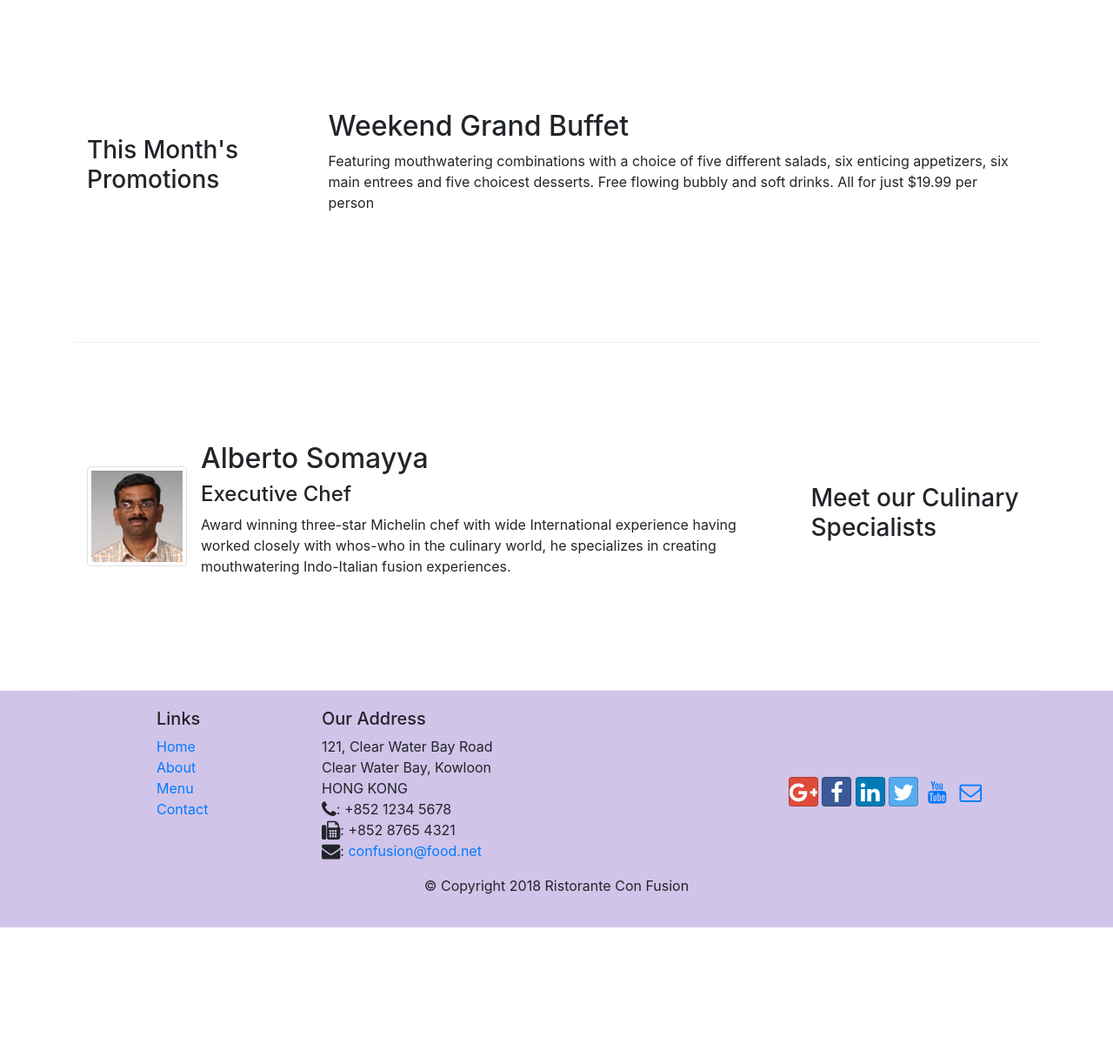
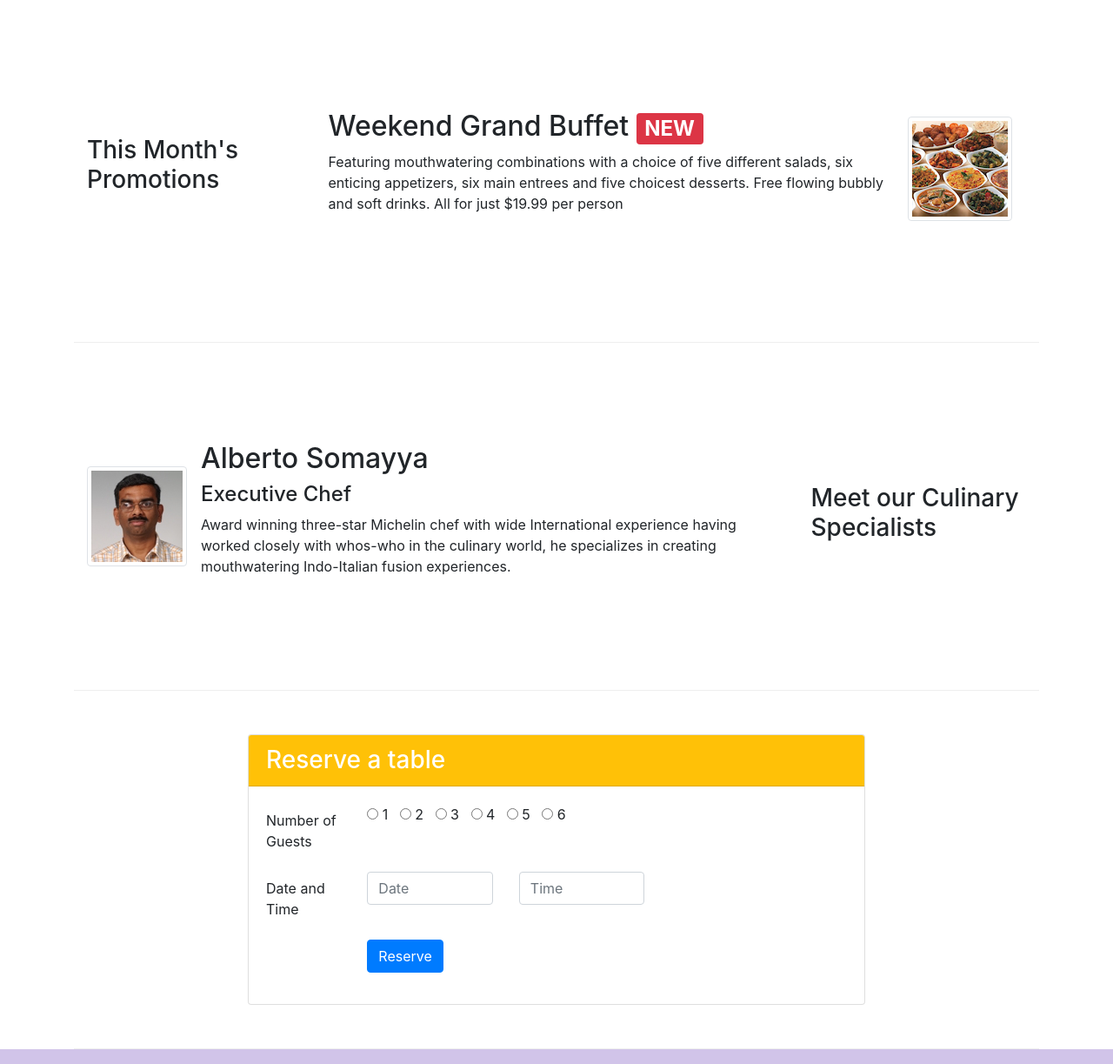
Before and after one commit to SaiRamyaKamali/Bootstrap, a website: page index.html in a window 1280 px wide. Shown: the part 740-1963 px from the top of the page at 87% size. Before the commit the page ends 1806 px from the top, so only its background shows below. Drawn offline with nearby package versions, Linux system fonts and the light colour scheme.

Commit message:
Assignment-2

```diff
--- a/css/styles.css
+++ b/css/styles.css
@@ -14,6 +14,7 @@
     background-color: #D1C4E9;
     margin:0px auto;
     padding: 20px 0px 20px 0px;
+    position: static;
 }
 
 .jumbotron {
--- a/index.html
+++ b/index.html
@@ -41,12 +41,15 @@
     <header class="jumbotron">
         <div class="container">
             <div class="row row-header ">
-                <div class="col-12 col-sm-6">
+                <div class="col-12 col-sm-5">
                     <h1>Ristorante con Fusion</h1>
                     <p>We take inspiration from the World's best cuisines, and create a unique fusion experience. Our lipsmacking creations will tickle your culinary senses!</p>
                 </div>
-                <div class="col-12 col-sm">
+                <div class="col-12 col-sm-2">
                     <img src="img/logo.png" class="img-fluid">
+                </div>
+                <div class="offset-md-1 col-sm-3 align-self-center">
+                    <a class="btn btn-warning  btn-block" href="#Reserve">Reserve Table</a>
                 </div>
             </div>
         </div>
@@ -74,8 +77,16 @@
                 <h3>This Month's Promotions</h3>
             </div>
             <div class="col col-sm col-md">
-                <h2>Weekend Grand Buffet</h2>
-                <p>Featuring mouthwatering combinations with a choice of five different salads, six enticing appetizers, six main entrees and five choicest desserts. Free flowing bubbly and soft drinks. All for just $19.99 per person </p>
+                <div class="media">
+                    <div class="media-body">
+                        <h2>Weekend Grand Buffet <span class="badge badge-danger">NEW</span></h2>
+                        <p class="d-none d-sm-block">Featuring mouthwatering combinations with a choice of five different salads, six enticing appetizers, six main entrees and five choicest desserts. Free flowing bubbly and soft drinks. All for just $19.99 per person </p>
+                    </div>
+                    &nbsp;
+                    &nbsp;
+                    <img class="d-flex mr-3 img-thumbnail align-self-center" src="img/buffet.png" alt="Uthappizza">
+                </div>
+
             </div>
         </div>
 
@@ -89,7 +100,47 @@
                     <div class="media-body">
                         <h2 class="mt-0">Alberto Somayya</h2>
                         <h4>Executive Chef</h4>
-                        <p>Award winning three-star Michelin chef with wide International experience having worked closely with whos-who in the culinary world, he specializes in creating mouthwatering Indo-Italian fusion experiences. </p>
+                        <p class="d-none d-sm-block">Award winning three-star Michelin chef with wide International experience having worked closely with whos-who in the culinary world, he specializes in creating mouthwatering Indo-Italian fusion experiences. </p>
+                    </div>
+                </div>
+            </div>
+        </div>
+
+        <div class="row row-content " id="Reserve">
+            <div class="col-12 col-sm-8 offset-md-2">
+                <div class="card">
+                    <h3 class="card-header bg-warning text-white">Reserve a table</h3>
+                    <div class="card-body">
+                        <form>
+                            <div class="form-group row">
+                                <p class="col-md-2 col-form-label">Number of Guests</p>
+                                <div class="col-md-10">
+                                    <input type="radio" id="1" name="no.of guests" value="1"> <label for="1">1</label>&nbsp;&nbsp;
+                                    <input type="radio" id="2" name="no.of guests" value="2"> <label for="2">2</label>&nbsp;&nbsp;
+                                    <input type="radio" id="3" name="no.of guests" value="3"> <label for="3">3</label>&nbsp;&nbsp;
+                                    <input type="radio" id="4" name="no.of guests" value="4"> <label for="4">4</label>&nbsp;&nbsp;
+                                    <input type="radio" id="5" name="no.of guests" value="5"> <label for="5">5</label>&nbsp;&nbsp;
+                                    <input type="radio" id="6" name="no.of guests" value="6"> <label for="6">6</label>
+                                </div>
+                            </div>
+
+                            <div class="form-group row">
+                                <label for="Time" class="col-12 col-md-2 col-form-label">Date and Time</label>
+                                <div class="col-5 col-md-3">
+                                    <input type="number" class="form-control" id="Date" name="Date" placeholder="Date">
+                                </div>
+                                <div class="col-5 col-md-3">
+                                    <input type="number" class="form-control" id="Time" name="Time" placeholder="Time">
+                                </div>
+                            </div>
+
+                            <div class="form-group row">
+                                <div class="offset-md-2 col-md-10">
+                                    <button type="Reserve" class="btn btn-primary">Reserve</button>
+                                </div>
+                            </div>
+
+                        </form>
                     </div>
                 </div>
             </div>
```
